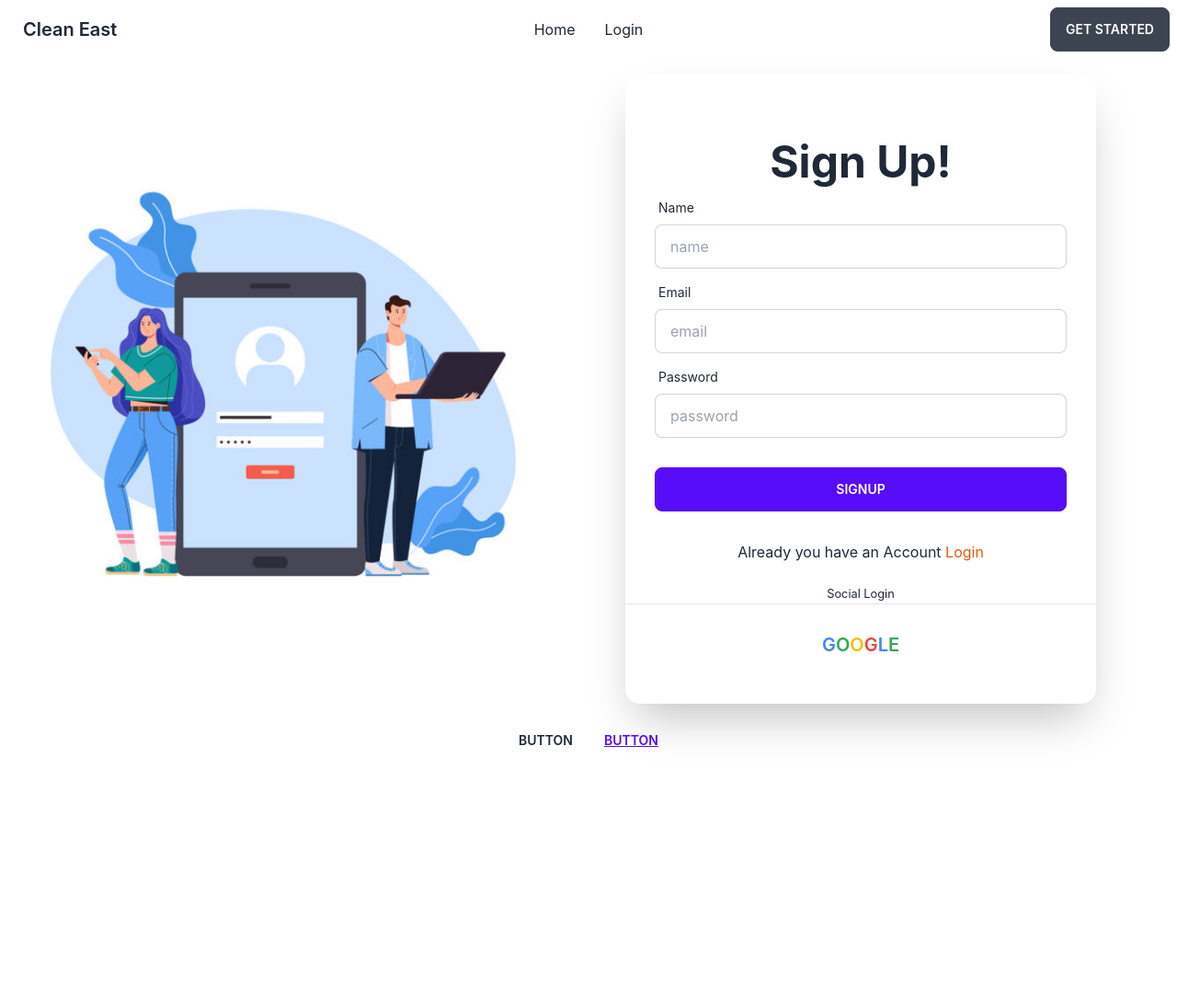
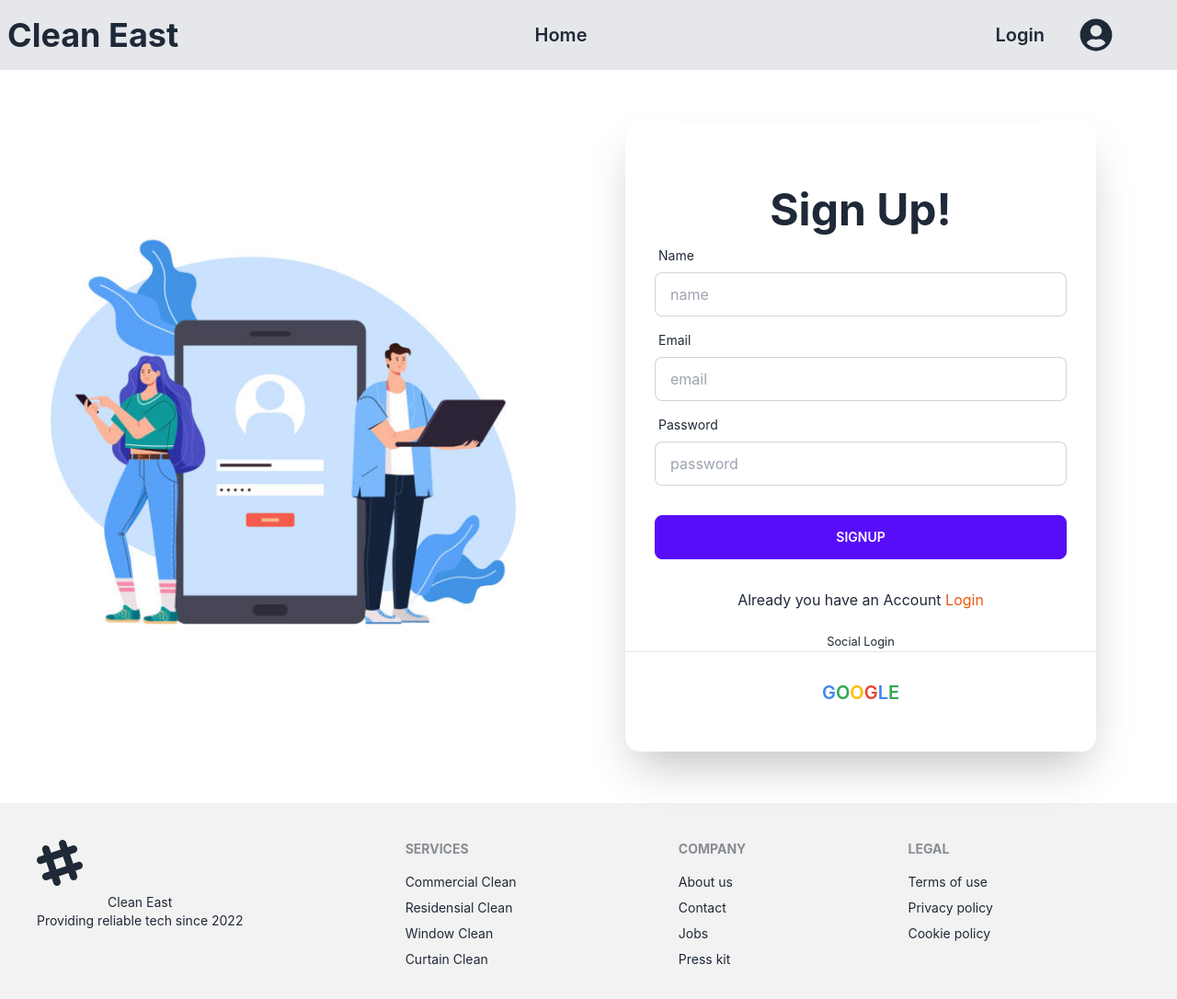
Before and after one commit to masudwebdeveloper/cleaning-man-client, a React (Create React App) app: page /signup in a window 1280 px wide. Shown: the top 1086 px of the page at 92% size. Before the commit the page ends 829 px from the top, so only its background shows below. Built offline with nearby package versions, Linux system fonts and the light colour scheme; no server answers.

Commit message:
authentication and footer and conditional rendering is added

```diff
--- a/public/index.html
+++ b/public/index.html
@@ -24,7 +24,7 @@
       work correctly both with client-side routing and a non-root public URL.
       Learn how to configure a non-root public URL by running `npm run build`.
     -->
-    <title>React App</title>
+    <title>Clean East</title>
   </head>
   <body>
     <noscript>You need to enable JavaScript to run this app.</noscript>
--- a/src/components/Home/Services/Services.js
+++ b/src/components/Home/Services/Services.js
@@ -4,8 +4,6 @@ import ServicesItems from './ServicesItems';
 const Services = () => {
    const [services, setServices] = useState([]);
    const [size, setSize] = useState(3);
-
-   console.log(services);
 
    useEffect(() => {
       const url = `http://localhost:5000/services?size=${size}`;
--- a/src/components/Share/Footer/Footer.js
+++ b/src/components/Share/Footer/Footer.js
@@ -2,11 +2,33 @@ import React from 'react';
 
 const Footer = () => {
    return (
-      <div>
-         <button className="btn btn-ghost">Button</button>
-         <button className="btn btn-link">Button</button>
-      </div>
-   );
+      <footer className="footer p-10 bg-base-200 text-base-content container mx-auto">
+         <div>
+            <svg width="50" height="50" viewBox="0 0 24 24" xmlns="http://www.w3.org/2000/svg" fillRule="evenodd" clipRule="evenodd" className="fill-current"><path d="M22.672 15.226l-2.432.811.841 2.515c.33 1.019-.209 2.127-1.23 2.456-1.15.325-2.148-.321-2.463-1.226l-.84-2.518-5.013 1.677.84 2.517c.391 1.203-.434 2.542-1.831 2.542-.88 0-1.601-.564-1.86-1.314l-.842-2.516-2.431.809c-1.135.328-2.145-.317-2.463-1.229-.329-1.018.211-2.127 1.231-2.456l2.432-.809-1.621-4.823-2.432.808c-1.355.384-2.558-.59-2.558-1.839 0-.817.509-1.582 1.327-1.846l2.433-.809-.842-2.515c-.33-1.02.211-2.129 1.232-2.458 1.02-.329 2.13.209 2.461 1.229l.842 2.515 5.011-1.677-.839-2.517c-.403-1.238.484-2.553 1.843-2.553.819 0 1.585.509 1.85 1.326l.841 2.517 2.431-.81c1.02-.33 2.131.211 2.461 1.229.332 1.018-.21 2.126-1.23 2.456l-2.433.809 1.622 4.823 2.433-.809c1.242-.401 2.557.484 2.557 1.838 0 .819-.51 1.583-1.328 1.847m-8.992-6.428l-5.01 1.675 1.619 4.828 5.011-1.674-1.62-4.829z"></path></svg>
+            <p>Clean East<br />Providing reliable tech since 2022</p>
+         </div>
+         <div>
+            <span className="footer-title">Services</span>
+            <a className="link link-hover">Commercial Clean</a>
+            <a className="link link-hover">Residensial Clean</a>
+            <a className="link link-hover">Window Clean</a>
+            <a className="link link-hover">Curtain Clean</a>
+         </div>
+         <div>
+            <span className="footer-title">Company</span>
+            <a className="link link-hover">About us</a>
+            <a className="link link-hover">Contact</a>
+            <a className="link link-hover">Jobs</a>
+            <a className="link link-hover">Press kit</a>
+         </div>
+         <div>
+            <span className="footer-title">Legal</span>
+            <a className="link link-hover">Terms of use</a>
+            <a className="link link-hover">Privacy policy</a>
+            <a className="link link-hover">Cookie policy</a>
+         </div>
+      </footer>
+   )
 };
 
 export default Footer;
--- a/src/components/Share/Header/Header.js
+++ b/src/components/Share/Header/Header.js
@@ -1,9 +1,18 @@
-import React from 'react';
+import React, { useContext } from 'react';
 import { Link } from 'react-router-dom';
+import { AuthContext } from '../../../contexts/AuthProvider/AuthProvider';
+import {FaUserCircle} from 'react-icons/fa'
 
 const Header = () => {
+   const { user, logOut } = useContext(AuthContext);
+
+   const handleLogout = () => {
+      logOut()
+         .then(() => { })
+      .catch(err => console.error(err))
+   }
    return (
-      <div className="navbar bg-base-100 container mx-auto">
+      <div className="navbar bg-gray-200 sticky top-0 z-50 container mx-auto">
          <div className="navbar-start">
             <div className="dropdown">
                <label tabIndex={0} className="btn btn-ghost lg:hidden">
@@ -12,20 +21,47 @@ const Header = () => {
                <ul tabIndex={0} className="menu menu-compact dropdown-content mt-3 p-2 shadow bg-base-100 rounded-box w-52">
                   <li><a>Home</a></li>
                   <li><a>Login</a></li>
-
                </ul>
             </div>
-            <a className="btn btn-ghost normal-case text-xl">Clean East</a>
+            <Link to='/' className="cursor-pointer normal-case text-4xl font-bold">Clean East</Link>
          </div>
          <div className="navbar-center hidden lg:flex">
             <ul className="menu menu-horizontal p-0">
-               <li><Link to='/home'>Home</Link></li>
-               <li><Link to='/login'>Login</Link></li>
-
+               <li><Link className='text-xl font-semibold mr-5' to='/home'>Home</Link></li>
+               {
+                  user?.uid ?
+                     <li><Link className='text-xl font-semibold' to='/Services'>Services</Link></li>
+                     :
+                     <></>
+               }
             </ul>
          </div>
-         <div className="navbar-end">
-            <a className="btn">Get started</a>
+         <div className="navbar-end lg:flex mr-10">
+            <ul className="menu menu-horizontal p-0">
+               {
+                  user?.uid ? <></>
+                     :
+                  <li><Link className='text-xl font-semibold' to='/login'>Login</Link></li>
+               }
+
+               <li tabIndex={0}>
+                  <div className='w-20'>
+                     {
+                        user?.uid ? <img className='rounded-full' src={user?.photoURL} alt="" />
+                           :
+                        <FaUserCircle className='w-full text-4xl'></FaUserCircle>
+                     }
+                  </div>
+                  <ul className="p-2 mr-5 z-50 bg-slate-400 text-slate-100">
+                     {
+                        user?.uid ? <li><a>{user?.displayName}</a></li>
+                           :
+                           <>N/A</>
+                     }
+                     <li><a onClick={handleLogout}>logOut</a></li>
+                  </ul>
+               </li>
+            </ul>
          </div>
       </div>
    );
--- a/src/components/Share/Login/Login.js
+++ b/src/components/Share/Login/Login.js
@@ -1,11 +1,27 @@
-import React from 'react';
+import React, { useContext } from 'react';
 import { Link } from 'react-router-dom';
 import image1 from '../../../assets/images/login.webp'
+import { AuthContext } from '../../../contexts/AuthProvider/AuthProvider';
 import SocialLogin from '../SocialLogin/SocialLogin';
 
 const Login = () => {
+   const { login } = useContext(AuthContext);
    const handleSignIn = (event) => {
       event.preventDefault();
+      const form = event.target;
+      const email = form.email.value;
+      const password = form.password.value;
+      console.log(email, password);;
+      login(email, password)
+         .then(result => {
+            const user = result.user
+            console.log(user);
+         })
+         .catch(err => {
+            console.error(err);
+         }
+
+      )
    }
    return (
       <div className="hero my-10">
--- a/src/components/Share/SignUp/SignUp.js
+++ b/src/components/Share/SignUp/SignUp.js
@@ -1,14 +1,29 @@
-import React from 'react';
+import React, { useContext } from 'react';
 import { Link } from 'react-router-dom';
 import SocialLogin from '../SocialLogin/SocialLogin';
 import image1 from '../../../assets/images/signup.jpg'
+import { AuthContext } from '../../../contexts/AuthProvider/AuthProvider';
 
 const SignUp = () => {
+   const { createUser,googleSignIn } = useContext(AuthContext);
    const handleSignUp = event => {
       event.preventDefault();
+      const form = event.target;
+      const name = form.name.value;
+      const email = form.email.value;
+      const password = form.password.value;
+      console.log(name, email, password);
+      createUser(email, password)
+         .then(result => {
+            const user = result.user;
+            console.log(user);
+         })
+      .catch(err => console.error(err))
    }
+
+
    return (
-      <div className="hero">
+      <div className="hero my-10">
          <div className="hero-content grid grid-cols-1 lg:grid-cols-2 gap-20 justify-between">
             <div className="text-center">
                <img src={image1} alt="" />
--- a/src/components/Share/SocialLogin/SocialLogin.js
+++ b/src/components/Share/SocialLogin/SocialLogin.js
@@ -1,8 +1,15 @@
-import React from 'react';
+import React, { useContext } from 'react';
+import { AuthContext } from '../../../contexts/AuthProvider/AuthProvider';
 
 const SocialLogin = () => {
+   const { googleSignIn } = useContext(AuthContext);
    const handleGoogleSignIn = () => {
-
+      googleSignIn()
+         .then(result => {
+            const user = result.user;
+            console.log(user);
+         })
+      .catch(err => console.error(err))
    }
    return (
       <div className='text-center mt-5'>
--- /dev/null
+++ b/src/contexts/AuthProvider/AuthProvider.js
@@ -0,0 +1,54 @@
+import React, { createContext, useEffect, useState } from 'react';
+import app from '../../components/firebase/firebase.config';
+import { createUserWithEmailAndPassword, getAuth, GoogleAuthProvider, onAuthStateChanged, signInWithEmailAndPassword, signInWithPopup, signOut } from 'firebase/auth';
+
+export const AuthContext = createContext();
+const auth = getAuth(app);
+
+const googlePovider = new GoogleAuthProvider();
+const AuthProvider = ({ children }) => {
+   const [user, setUser] = useState(null);
+   const [loading, setLoading] = useState(true);
+
+   const createUser = (email, password) => {
+      setLoading(true);
+      return createUserWithEmailAndPassword(auth, email, password);
+   }
+
+   const login = (email, password) => {
+      setLoading(true);
+      return signInWithEmailAndPassword(auth, email, password);
+   }
+
+   const googleSignIn = () => {
+      return signInWithPopup(auth, googlePovider);
+   }
+
+   const logOut = () => {
+      return signOut(auth)
+   }
+
+   useEffect(() => {
+      const unsubscribe = onAuthStateChanged(auth, currentUser => {
+         setUser(currentUser);
+         setLoading(false)
+      })
+      return () => {
+        return unsubscribe();
+      }
+   },[])
+   const authInfo = {
+      user,
+      login,
+      logOut,
+      createUser,
+      googleSignIn,
+   }
+   return (
+      <AuthContext.Provider value={authInfo}>
+         {children}
+      </AuthContext.Provider>
+   );
+};
+
+export default AuthProvider;
--- a/src/index.js
+++ b/src/index.js
@@ -3,11 +3,14 @@ import ReactDOM from 'react-dom/client';
 import './index.css';
 import App from './App';
 import reportWebVitals from './reportWebVitals';
+import AuthProvider from './contexts/AuthProvider/AuthProvider';
 
 const root = ReactDOM.createRoot(document.getElementById('root'));
 root.render(
   <React.StrictMode>
-    <App />
+    <AuthProvider>
+      <App />
+    </AuthProvider>
   </React.StrictMode>
 );
 
```
Also changed, not shown: 1 other file (tests, documents, lock files or other folders).
